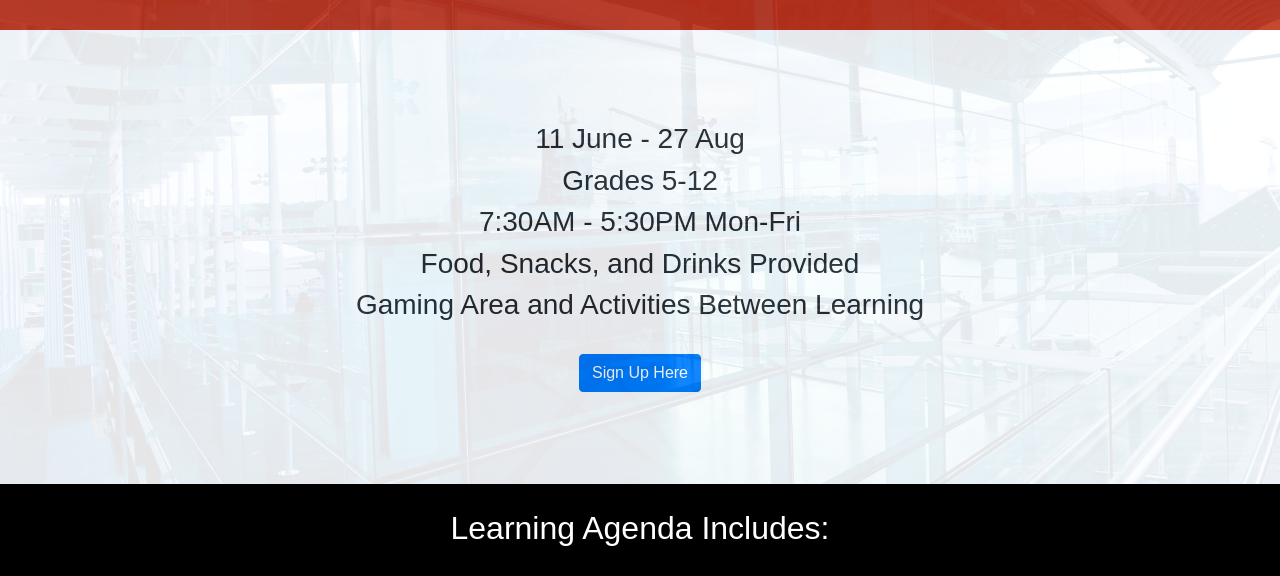
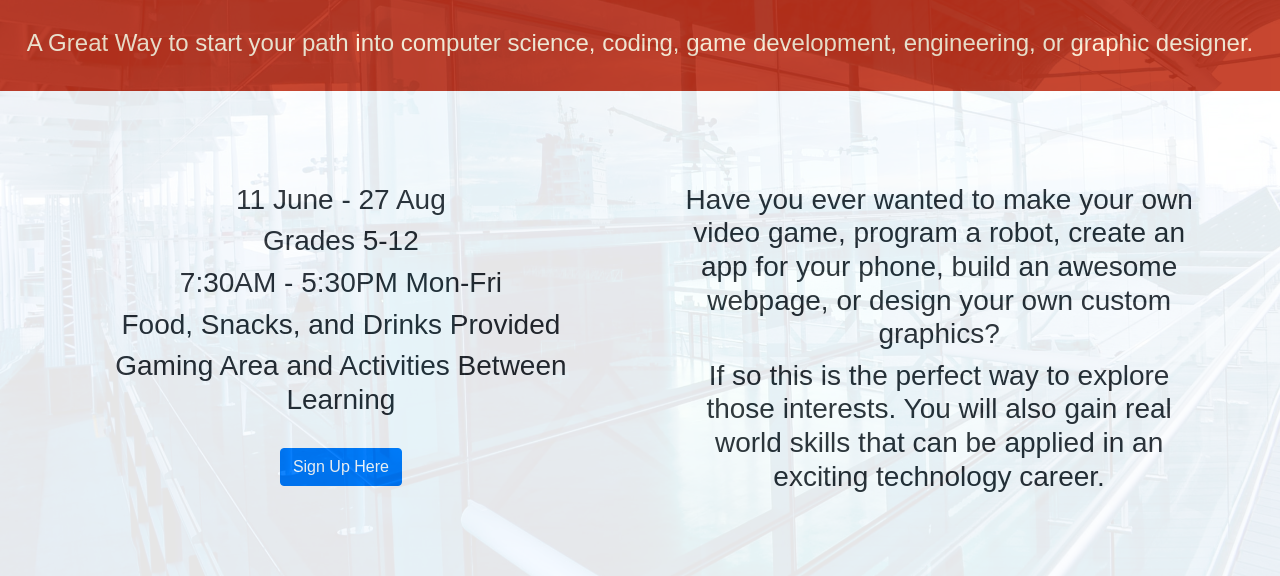
Before and after one commit to GRIFF91/TheOasisStation, a website: page index.html in a window 1280 px wide. Shown: the part 216-792 px from the top of the page. Drawn offline with nearby package versions, Linux system fonts and the light colour scheme.

Commit message:
text about the camp added

```diff
--- a/index.html
+++ b/index.html
@@ -22,10 +22,12 @@
             <div class="titleDiv">
                 <h1>The Oasis Station 1</h1>
                 <h2>Computer Science And Technology Summer Camp</h2>
+                <br>
+                <h4>A Great Way to start your path into computer science, coding, game development, engineering, or graphic designer.</h4>
             </div>
 
             <div class="row justify-content-md-center infoRow">
-                <div class="info col-md-12">
+                <div class="info col-md-5">
                     <h3>11 June - 27 Aug</h3>
                     <h3>Grades 5-12</h3>
                     <h3>7:30AM - 5:30PM Mon-Fri</h3>
@@ -33,6 +35,15 @@
                     <h3>Gaming Area and Activities Between Learning</h3>
                     <br>
                     <a class="btn btn-primary" href="https://docs.google.com/forms/d/e/1FAIpQLSdEVvy0tl9ZUtQfTAJ3izTsTcobtz0A6m5InvpcpMZy9hhQUQ/viewform" role="button">Sign Up Here</a>
+                </div>
+
+                <div class="info col-md-5">
+                    <h3>Have you ever wanted to make your own video game,
+                        program a robot, create an app for your phone,
+                        build an awesome webpage, or design your own custom graphics?</h3>
+                    <h3>If so this is the perfect way to explore those interests. You
+                        will also gain real world skills that can be
+                        applied in an exciting technology career.</h3>
                 </div>
             </div>
 
@@ -107,8 +118,8 @@
 
 
             <div class="costDiv">
-                <h3>$125 a week if you sign up before May 15th with $100 for your first week due at registration.</h3>
-                <h3>$150 a week if you sign after the May 15th.</h3>
+                <h3>$125 a week if you sign up before May 25th with $100 for your first week due at registration.</h3>
+                <h3>$150 a week if you sign up after May 25th.</h3>
             </div>
 
             <div class="questions">
```
